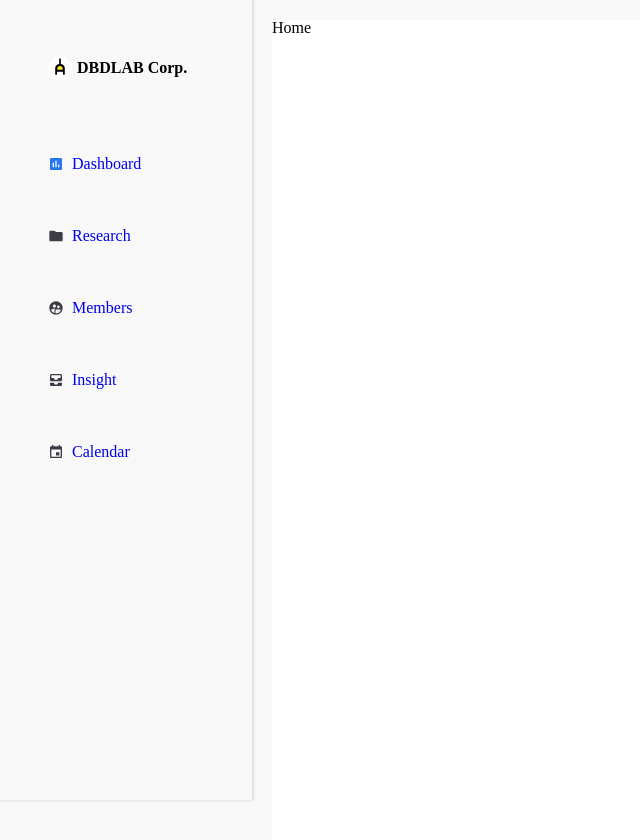
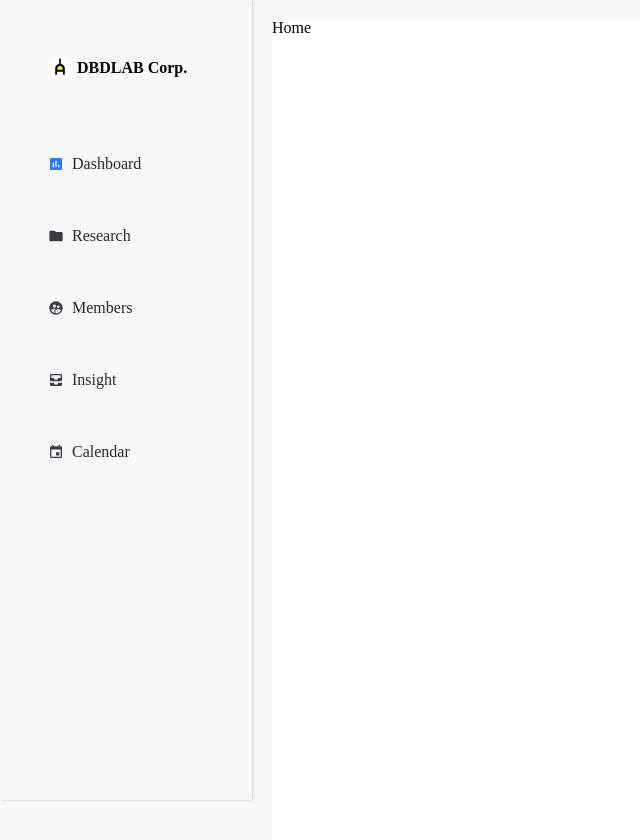
Before and after one commit to jungdeokwoo/dbdlab-assignment, a Next.js app: page / in a window 1280 px wide. Shown: the top 840 px of the page, without its empty margins (0-640 px from the left). Built offline with nearby package versions, Linux system fonts and the light colour scheme.

Commit message:
[feat] 버튼 활성화기능 추가
현재경로의 router 정보를 이용하여 현재 경로의 이름과 메뉴이름이
동일한 경우에 메뉴폰트의 색상이 파란색으로 변경되도록 하였습니다

```diff
--- a/components/Menu.tsx
+++ b/components/Menu.tsx
@@ -38,5 +38,6 @@ const MenuWrapper = styled.div`
 `
 
 const LinkMenu = styled(Link)`
+  width: fit-content;
   text-decoration: none;
 `
--- a/components/MenuButton.tsx
+++ b/components/MenuButton.tsx
@@ -1,5 +1,7 @@
 import styled from 'styled-components'
 import Image from 'next/image'
+import { useRouter } from 'next/router'
+import { lowerCase } from '../utils/lowercase'
 
 type menuDataProps = {
   sideMenu: {
@@ -11,11 +13,14 @@ type menuDataProps = {
 
 const MenuButton = ({ sideMenu }: menuDataProps) => {
   const { name, image } = sideMenu
+  const router = useRouter()
 
   return (
     <SideMenuButton>
       <Image src={image} width={16} height={16} alt={`${name}이미지`} />
-      <MenuName>{name}</MenuName>
+      <MenuName isActive={router.route.includes(lowerCase(name))}>
+        {name}
+      </MenuName>
     </SideMenuButton>
   )
 }
@@ -25,13 +30,11 @@ export default MenuButton
 const SideMenuButton = styled.div`
   display: flex;
   align-items: center;
-  width: 100%;
   height: 40px;
-  :hover {
-    cursor: pointer;
-  }
 `
 
-const MenuName = styled.p`
+const MenuName = styled.span<{ isActive: boolean }>`
   margin-left: 8px;
+  color: ${({ isActive }) =>
+    isActive ? ({ theme }) => theme.select : ({ theme }) => theme.sideBarFont};
 `
--- a/styles/Theme.ts
+++ b/styles/Theme.ts
@@ -3,7 +3,7 @@ const theme = {
   black: '#000000',
   white: '#FFFFFF',
   backGround: '#F8F8F8',
-  SideBarFont: '#282828',
+  sideBarFont: '#282828',
   border: '#cccccc',
   contentsFont: '#4a4a4a',
 }
```
